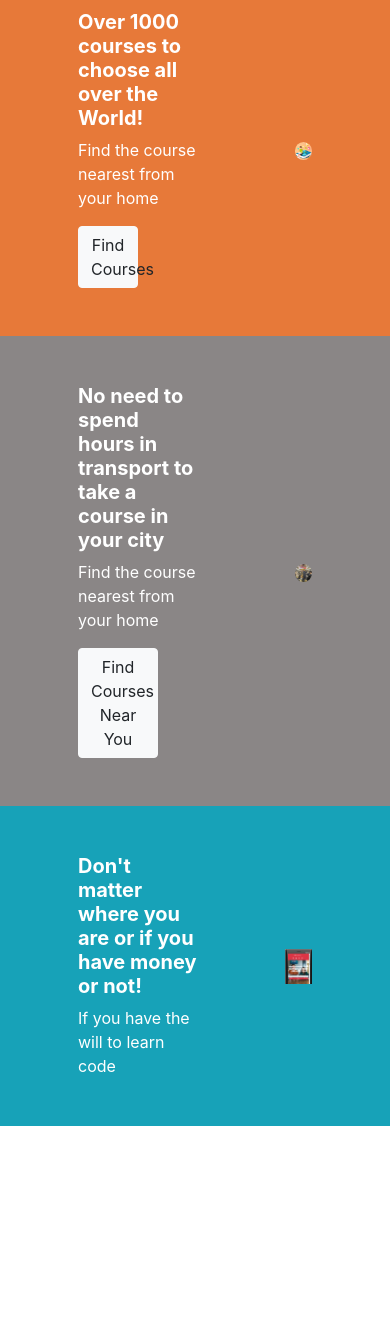
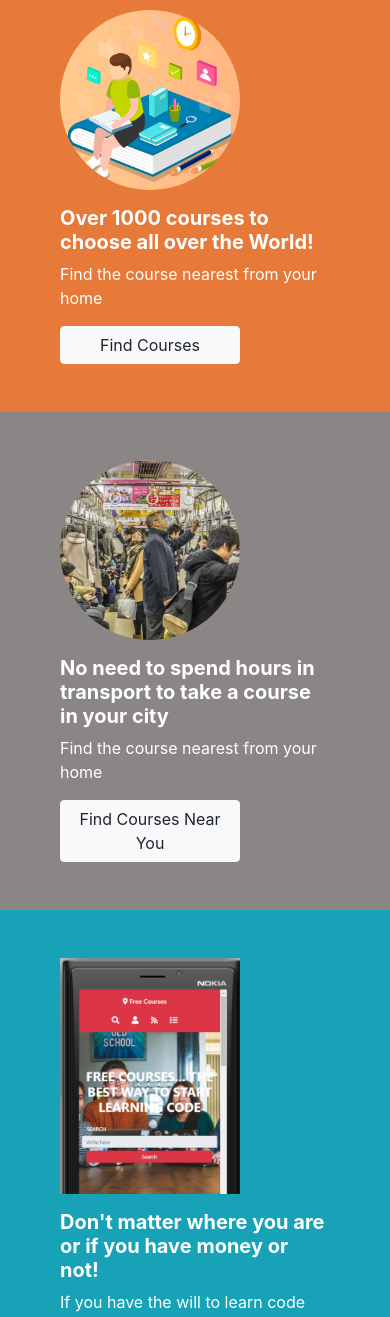
Before and after one commit to Alexoid1/Capstone-Project-HTML-CSS, a plain HTML site: page index.html in a window 390 px wide. Shown: the part 2040-3357 px from the top of the page. Before the commit the page ends 3166 px from the top, so only its background shows below. Drawn offline with nearby package versions, Linux system fonts and the light colour scheme.

Commit message:
finish the colurs container

```diff
--- a/css/style.css
+++ b/css/style.css
@@ -7,12 +7,8 @@
 .backgroundImage {
     background: url(/img/code6.jpeg)center;
     background-repeat: no-repeat;
-
     background-size: cover;
-
-
     overflow: hidden;
-    height: 70vh;
 }
 
 .bgFirst {
@@ -23,7 +19,13 @@
   background: rgb(138, 134, 134);
 }
 
+.img1 {
+    width: 180px;
+}
 
+.img11 {
+    min-width: 180px;
+}
 
 @media (max-width:400px) {
     .backgroundImage {
--- a/index.html
+++ b/index.html
@@ -49,7 +49,7 @@
         </div>
       </nav>
       <main>
-            <div class='backgroundImage pb-5 '>
+            <div class='backgroundImage vh-70 pb-5 '>
                 <div class="col-12 mt-3">
                     <div class="row">
                         <div class="col-sm-12 text-center text-white text-uppercase  d-flex justify-content-center h4 mx-0 px-0 mt-5  pt-5">
@@ -85,7 +85,7 @@
                     <h4>FREE COURSES WOTKS IN FOUR SIMPLE STEPS</h4>
                 </div>
                 <div class="col-12 row">
-                    <div class="col-12 col-md-6 my-sm-5">
+                    <div class="col-12 col-lg-6 my-sm-5">
                         <i class="fa fa-newspaper-o fa-2x"></i>
                         <h5 class=" text-uppercase font-weight-bold py-2">1-search:</h5>
                         <p class="font-weight-thin col-md-6 mx-auto text-left">
@@ -94,7 +94,7 @@
                             course that you want.
                         </p>
                     </div>
-                    <div class="col-12 col-md-6 my-sm-5">
+                    <div class="col-12 col-lg-6 my-sm-5">
                         <i class="fa fa-map-o fa-2x"></i>
                         <h5 class=" text-uppercase font-weight-bold py-2">2-Locate:</h5>
                         <p class="font-weight-thin col-md-6 mx-auto text-left">
@@ -103,7 +103,7 @@
                             you can get the directions from anywhere in the country
                         </p>
                     </div>
-                    <div class="col-12 col-md-6 my-sm-5 ">
+                    <div class="col-12 col-lg-6 my-sm-5 ">
                         <i class="far fa-file-alt fa-2x"></i>
                         <h5 class=" text-uppercase font-weight-bold py-2">3-Apply:</h5>
                         <p class="font-weight-thin col-md-6 mx-auto text-left">
@@ -112,7 +112,7 @@
                             on the application to make sure you get a reply on time.
                         </p>
                     </div>
-                    <div class="col-12 col-md-6 my-sm-5">
+                    <div class="col-12 col-lg-6 my-sm-5">
                         <i class="fa fa-umbrella fa-2x"></i>
                         <h5 class=" text-uppercase font-weight-bold py-2">4-Relax:</h5>
                         <p class="font-weight-thin col-md-6 mx-auto text-left">
@@ -123,34 +123,37 @@
                 </div>
             </section>
             <div class='text-center text-white'>
-                <div class="col-12  d-flex justify-content-between align-items-center py-5 bgFirst mx-0'">
-                    <div class='col-5 text-left ml-5'>
+                <div class="col-12  d-flex justify-content-center justify-content-sm-between align-items-center py-5 bgFirst mx-0">
+                    <div class='col-10 col-sm-7 col-md-5 text-left ml-5 mx-auto'>
+                        <img src="/img/study.png" alt="" class='d-col-block d-sm-none rounded-circle img1 mb-3'>
                         <h5 class='font-weight-bold text-header'>Over 1000 courses to choose all over the World!</h5>
                         <span>Find the course nearest from your home</span>
-                        <button class="btn btn-light btn-blockrounded col-6 mt-3">Find Courses</button>
+                        <button class="col-8 btn btn-light btn-block rounded col-sm-6 mt-3">Find Courses</button>
                     </div>
-                    <div class='overflow-hidden text-right mr-5'>
-                        <img src="/img/study.png" alt="" class='col-5 rounded-circle'>
+                    <div class='overflow-hidden text-right mr-5 d-none d-sm-block'>
+                        <img src="/img/study.png" alt="" class='col-5 rounded-circle img11'>
                     </div>
                 </div>
-                <div class="col-12  d-flex justify-content-between align-items-center py-5 bgSecond">
-                    <div class='col-5 text-left ml-5 '>
+                <div class="col-12  d-flex justify-content-center justify-content-sm-between align-items-center py-5 bgSecond mx-0">
+                    <div class='col-10 col-sm-7 col-md-5 text-left ml-5 mx-auto'>
+
+                        <img src="/img/metro.png" alt="" class='d-col-block d-sm-none rounded-circle img1 mb-3'>
                         <h5 class='font-weight-bold'>No need to spend hours in transport to take a course in your city</h5>
                         <span>Find the course nearest from your home</span>
                         <button class="btn btn-light btn-block rounded col-8 mt-3">Find Courses Near You</button>
                     </div>
-                    <div class='overflow-hidden text-right mr-5'>
-                        <img src="/img/metro.png" alt="" class='col-5 rounded-circle'>
+                    <div class='overflow-hidden text-right mr-5 d-none d-sm-block'>
+                        <img src="/img/metro.png" alt="" class='col-5 rounded-circle img11'>
                     </div>
                 </div>
-                <div class="col-12 d-flex justify-content-between align-items-center py-5 bg-info">
-                    <div class='col-5 text-left ml-5'>
+                <div class="col-12  d-flex justify-content-center justify-content-sm-between align-items-center py-5 mx-0 bg-info">
+                    <div class='col-10 col-sm-7 col-md-5 text-left ml-5 mx-auto'>
+                        <img src="/img/app2.png" alt="" class='d-col-block d-sm-none img1 mb-3'>
                         <h5 class='font-weight-bold'>Don't matter where you are or if you have money or not!</h5>
                         <span>If you have the will to learn code</span>
-
                     </div>
-                    <div class='overflow-hidden text-right mr-5'>
-                        <img src="/img/app2.png" alt="" class='col-6'>
+                    <div class='overflow-hidden text-right mr-5 d-none d-sm-block'>
+                        <img src="/img/app2.png" alt="" class='col-6 img11'>
                     </div>
                 </div>
             </div>
```
